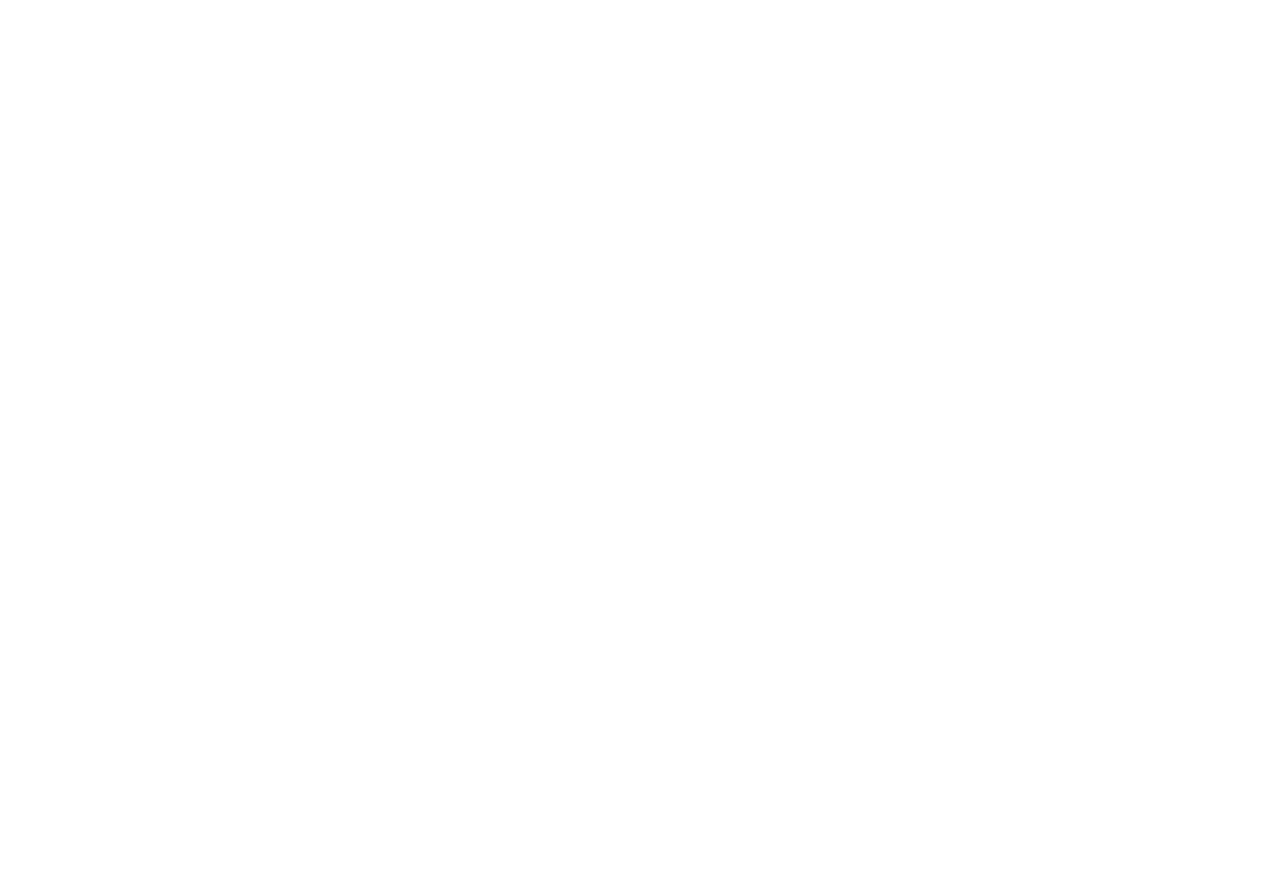
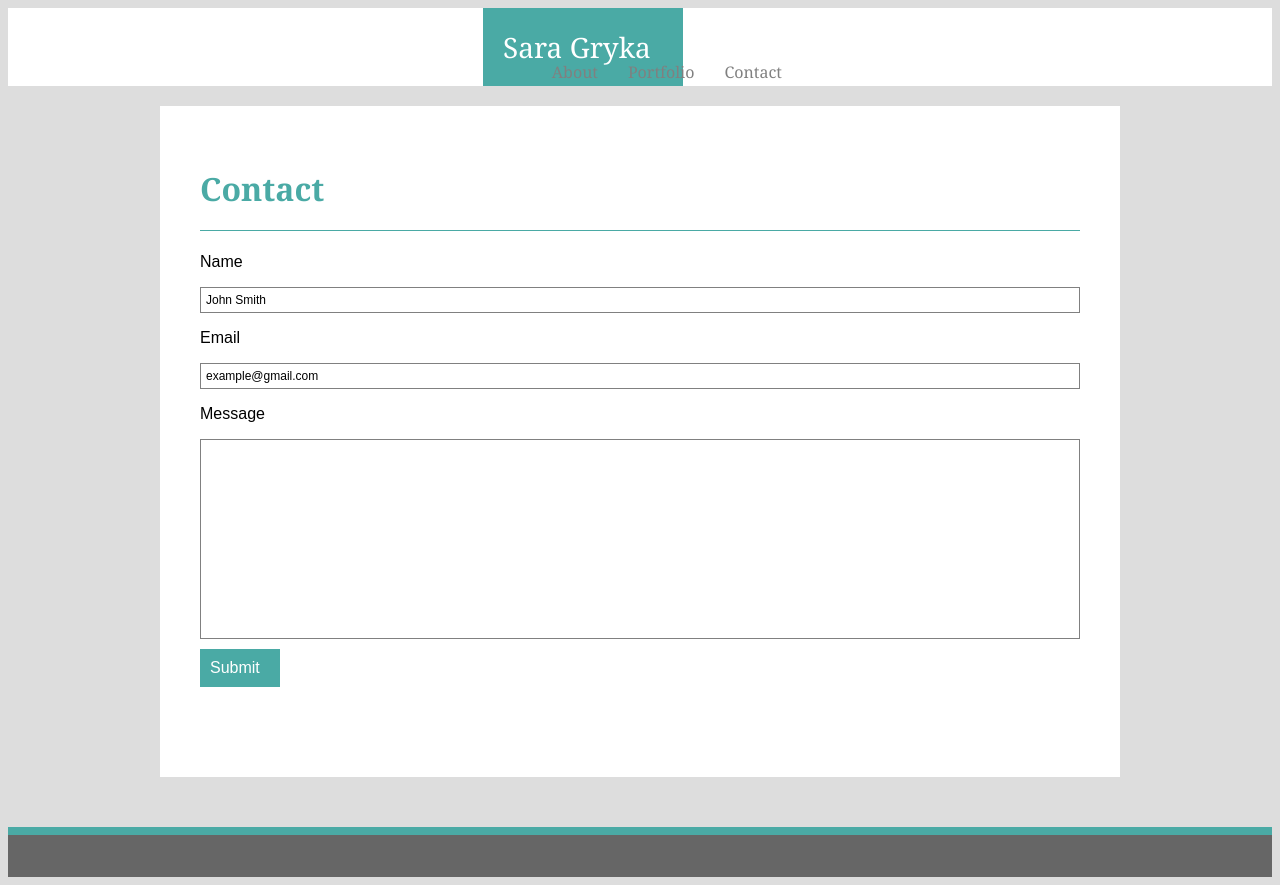
Before and after one commit to sarakgryka/Basic-Portfolio, a plain HTML site: page contact.html in a window 1280 px wide. Before the commit the page ends 800 px from the top, so only its background shows below. Drawn offline with Linux system fonts and the light colour scheme.

Commit message:
contact updated

```diff
--- a/assets/css/style.css
+++ b/assets/css/style.css
@@ -70,15 +70,49 @@ body {
 
 h1{
     color:#4aaaa5;
-    font-family: Georgia, 'Times New Roman', Times, serif
+    font-family: Georgia, 'Times New Roman', Times, serif;
+    border-bottom: 1px solid #4aaaa5;
+    padding-bottom: 20px;
 
 }
 
-img {
+.Name {
+    width: 100%;
+    border: 1px solid grey;
+    font-size: 12px;
+    padding: 5px;
+}
+
+.Email {
+    width: 100%;
+    border: 1px solid grey;
+    font-size: 12px;
+    padding: 5px;
+
+}
+.Message {
+    width: 100%;
+    height: 200px;
+    border: 1px solid grey;
+    font-size: 12px;
+    padding: 5px;
+
+}
+
+.Submit {
+    background-color: #4aaaa5;
+    padding: 10px;
+    margin-top: 10px;
+    width: 80px;
+    color: white;
+
+
+}
+
+img{
     padding-right: 20px;
     padding-bottom: 20px;
     float: left;
-
 
 }
 .content {
--- a/contact.html
+++ b/contact.html
@@ -0,0 +1,54 @@
+<!DOCTYPE html>
+<html lang="en">
+
+<head>
+    <meta charset="UTF-8">
+    <meta name="viewport" content="width=device-width, initial-scale=1.0">
+    <meta http-equiv="X-UA-Compatible" content="ie=edge">
+    <title>Sara Gryka Portfolio</title>
+    <link rel="stylesheet" href="assets/css/style.css">
+
+</head>
+
+<body>
+
+    <header>
+
+        <div class="box">Sara Gryka</div>
+        <div class="box1">Contact</div>
+        <div class="box2">Portfolio</div>
+        <div class="box3">About</div>
+
+
+
+    </header>
+    <div class="wrapper">
+
+        <h1>Contact</h1>
+
+
+        <section class="content">
+            <section class="content-inside">
+                <p>Name</p>
+                <div class="Name">John Smith</div>
+                <p>Email</p>
+                <div class="Email">example@gmail.com</div>
+                <p>Message</p>
+                <div class="Message"></div>
+                <div class="Submit">Submit</div>
+
+
+
+
+            </section>
+        </section>
+
+    </div>
+
+    <footer class="footer">
+    </footer>
+
+</body>
+
+
+</html>
```
Also changed, not shown: index.html (+1 -1 lines).
